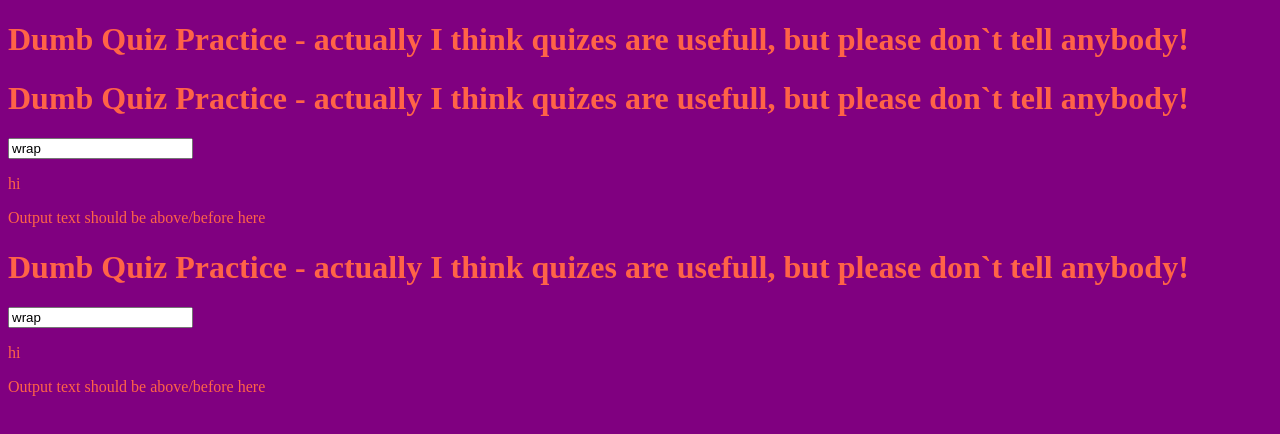
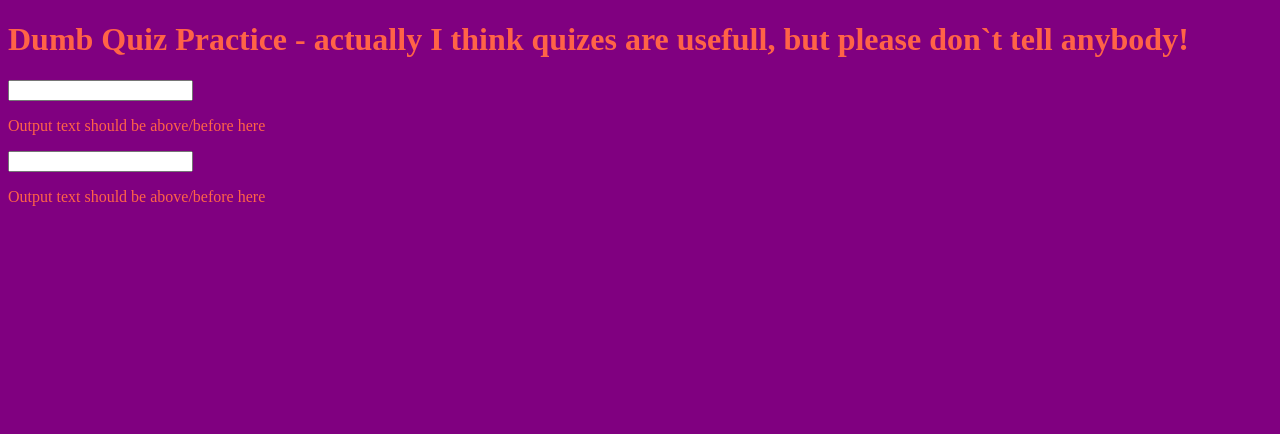
Before and after one commit to MustardJoe/react_forms_practice, a React app: page / in a window 1280 px wide. Shown: the top 434 px of the page. Built offline with nearby package versions, Linux system fonts and the light colour scheme.

Commit message:
refactored form component

```diff
--- a/src/components/FormThing/FormThing.js
+++ b/src/components/FormThing/FormThing.js
@@ -2,32 +2,9 @@ import React, { Component } from 'react';
 
 class FormThing extends Component {
   state = {
-    inputText: 'wrap',
-    outputText: 'hi',
+    inputText: '',
+    outputText: '',
   }
-
-  // handleSubmit = event => {
-  //   event.preventDefault();
-  //   /* eslint-disable no-console */
-  //   console.log('this state:', this.state.inputText);
-  //   this.setState.outputText = this.state.inputText;
-  //   console.log('after: ', this.state);
-  // }
-
-
-  handleTextBox = event => {
-    this.setState({ inputText: event.target.value });
-    // this.setState(outputText): inputText;
-    this.updateOutputText();
-  }
-
-  // incrementCount = () => {
-  //   this.setState(state => {
-  //     return {
-  //       count: state.count + 1
-  //     };
-  //   });
-  // }
 
   updateOutputText = () => {
     this.setState(state => {
@@ -37,6 +14,13 @@ class FormThing extends Component {
     });
   }
 
+  handleTextBox = event => {
+    this.setState({ inputText: event.target.value });
+    // this.setState(outputText): inputText;
+    this.updateOutputText();
+  }
+
+
   render() {
     const {
       inputText,
@@ -45,20 +29,13 @@ class FormThing extends Component {
 
     return (
       <>
-        <h1>Dumb Quiz Practice - actually I think quizes are usefull, but please
-          don`t tell anybody!
-        </h1>
         <input name="textBox" value={inputText} onChange={this.handleTextBox} />
 
         <p>{outputText}</p>
         <p>Output text should be above/before here</p>
-
       </>
     );
   }
 }
 
-/* eslint-disable no-console */
-console.log(FormThing);
-
 export default FormThing;
```
